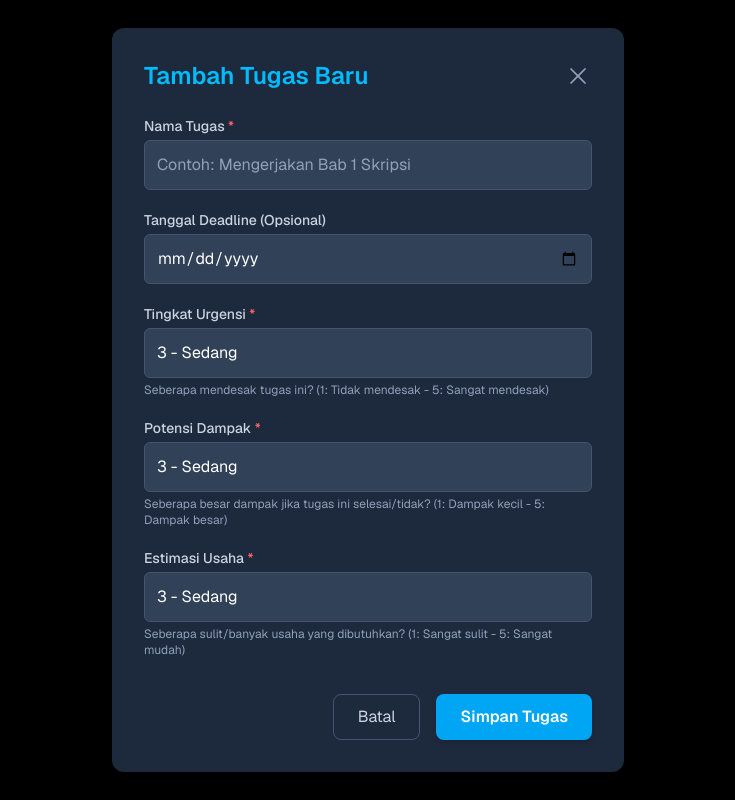
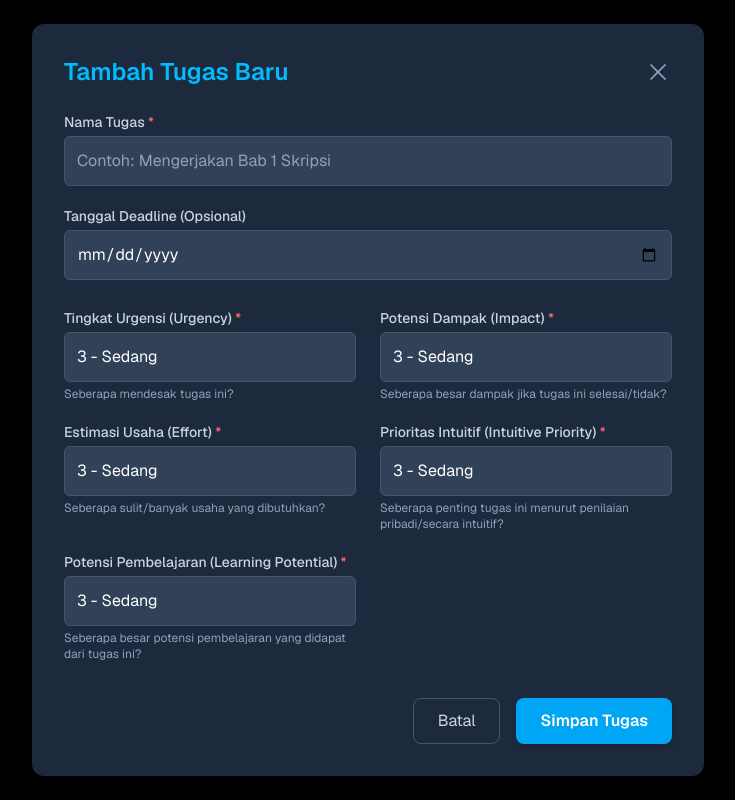
Before and after one commit to bluefl4mingo/SkripSync, a Next.js app: page / in a window 1280 px wide. Both pictures are taken after a click on the button "Tambah Tugas". Shown: the whole page, without its empty margins (272-1007 px from the left). Built offline with nearby package versions, Linux system fonts and the light colour scheme.

Commit message:
feat: update Ui and add more criteria

```diff
--- a/src/app/page.tsx
+++ b/src/app/page.tsx
@@ -4,7 +4,7 @@
 import { useState, useEffect, useCallback, FC } from 'react';
 import TaskModal from '../components/TaskModal';
 import TaskList from '../components/TaskList';
-import { PlusCircleIcon } from '@heroicons/react/24/outline';
+import { PlusCircleIcon, ListBulletIcon, FaceFrownIcon } from '@heroicons/react/24/outline';
 import ConfirmModal from '../components/ConfirmModal';
 
 export interface Task {
@@ -14,6 +14,8 @@
   urgency: number;
   impact: number;
   effort: number;
+  prioritylvl: number;
+  learningpoint: number;
   score: number;
 }
 
@@ -23,13 +25,17 @@
   urgency: string;
   impact: string;
   effort: string;
+  prioritylvl: string;
+  learningpoint: string;
 }
 
 // Weights untuk Weighted Scoring Model
 const WEIGHTS = {
-  urgency: 0.4,
-  impact: 0.4,
-  effort: 0.2,
+  urgency: 0.3,
+  impact: 0.3,
+  effort: 0.1,
+  prioritylvl: 0.2,
+  learningpoint: 0.1,
 };
 
 const HomePage: FC = () => {
@@ -70,11 +76,13 @@
     }
   }, [tasks, isClient]);
 
-  const calculatePriorityScore = useCallback((data: { urgency: string; impact: string; effort: string }) => {
+  const calculatePriorityScore = useCallback((data: { urgency: string; impact: string; effort: string; prioritylvl: string; learningpoint: string }) => {
     const score =
       parseInt(data.urgency, 10) * WEIGHTS.urgency +
       parseInt(data.impact, 10) * WEIGHTS.impact +
-      parseInt(data.effort, 10) * WEIGHTS.effort;
+      parseInt(data.effort, 10) * WEIGHTS.effort +
+      parseInt(data.prioritylvl, 10) * WEIGHTS.prioritylvl +
+      parseInt(data.learningpoint, 10) * WEIGHTS.learningpoint;
     return parseFloat(score.toFixed(2));
   }, []);
 
@@ -98,6 +106,8 @@
       urgency: taskData.urgency,
       impact: taskData.impact,
       effort: taskData.effort,
+      prioritylvl: taskData.prioritylvl,
+      learningpoint: taskData.learningpoint,
     });
 
     if (id) {
@@ -111,6 +121,8 @@
                 urgency: parseInt(taskData.urgency, 10),
                 impact: parseInt(taskData.impact, 10),
                 effort: parseInt(taskData.effort, 10),
+                prioritylvl: parseInt(taskData.prioritylvl, 10),
+                learningpoint: parseInt(taskData.learningpoint, 10),
                 score,
               }
             : task
@@ -124,6 +136,8 @@
         urgency: parseInt(taskData.urgency, 10),
         impact: parseInt(taskData.impact, 10),
         effort: parseInt(taskData.effort, 10),
+        prioritylvl: parseInt(taskData.prioritylvl, 10),
+        learningpoint: parseInt(taskData.learningpoint, 10),
         score,
       };
       setTasks(prevTasks => [...prevTasks, newTask]);
@@ -191,23 +205,30 @@
           </button>
         </div>
 
-        {isClient && <TaskList tasks={sortedTasks} onEditTask={handleOpenEditModal} onDeleteTask={handleDeleteRequest} />}
+        <div className="bg-slate-800/50 p-6 rounded-xl shadow-xl border border-slate-700">
+          <h2 className="text-3xl font-semibold text-sky-300 mb-6 flex items-center">
+            <ListBulletIcon className="h-8 w-8 mr-3 text-sky-400" />
+            Daftar Tugas
+          </h2>
+
+          {isClient && tasks.length > 0 && (
+            <TaskList tasks={sortedTasks} onEditTask={handleOpenEditModal} onDeleteTask={handleDeleteRequest} />
+          )}
 
           {!isClient && (
-            <div className="text-center text-slate-400 mt-10">
+            <div className="text-center text-slate-400 py-8">
               Memuat daftar tugas...
             </div>
           )}
 
           {isClient && tasks.length === 0 && (
-             <div className="text-center text-slate-400 mt-20 p-8 bg-slate-800 rounded-xl shadow-xl">
-                <svg xmlns="http://www.w3.org/2000/svg" fill="none" viewBox="0 0 24 24" strokeWidth={1.5} stroke="currentColor" className="w-16 h-16 mx-auto mb-4 text-sky-500">
-                    <path strokeLinecap="round" strokeLinejoin="round" d="M8.25 6.75h7.5M8.25 12h7.5m-7.5 5.25h7.5M3.75 6.75h.007v.008H3.75V6.75Zm.375 0a.375.375 0 1 1-.75 0 .375.375 0 0 1 .75 0ZM3.75 12h.007v.008H3.75V12Zm.375 0a.375.375 0 1 1-.75 0 .375.375 0 0 1 .75 0Zm-.375 5.25h.007v.008H3.75v-.008Zm.375 0a.375.375 0 1 1-.75 0 .375.375 0 0 1 .75 0Z" />
-                </svg>
-                <h2 className="text-2xl font-semibold mb-2">Belum Ada Tugas</h2>
-                <p className="text-slate-300">Mulai tambahkan tugas pertama untuk diprioritaskan!</p>
+              <div className="text-center text-slate-400 py-10">
+                  <FaceFrownIcon className="h-16 w-16 mb-4 text-slate-400 mx-auto" />
+                  <h3 className="text-xl font-semibold mb-2 text-slate-300">Belum Ada Tugas</h3>
+                  <p className="text-slate-400">Mulai tambahkan tugas pertama untuk diprioritaskan!</p>
               </div>
           )}
+        </div>
       </main>
 
       {isTaskModalOpen && (
--- a/src/components/ConfirmModal.tsx
+++ b/src/components/ConfirmModal.tsx
@@ -38,7 +38,7 @@
     <div className="fixed inset-0 bg-black bg-opacity-80 flex items-center justify-center p-4 z-50 transition-opacity duration-300 ease-in-out">
       <div className="bg-slate-800 p-6 sm:p-8 rounded-xl shadow-2xl w-full max-w-md transform transition-all duration-300 ease-in-out scale-100 opacity-100">
         <div className="flex justify-between items-center mb-4">
-          <h2 className="text-xl font-semibold text-amber-400 flex items-center">
+          <h2 className="text-xl font-semibold text-amber-400/90 flex items-center">
             <ExclamationTriangleIcon className="h-6 w-6 mr-2 text-amber-400" />
             {title}
           </h2>
@@ -55,7 +55,7 @@
           <button
             type="button"
             onClick={onConfirm}
-            className="px-5 py-2.5 bg-red-600 hover:bg-red-700 text-white font-semibold rounded-lg shadow-md hover:shadow-lg transition-all text-sm hover:cursor-pointer"
+            className="px-5 py-2.5 bg-red-500/70 hover:bg-red-500 text-white font-semibold rounded-lg shadow-md hover:shadow-lg transition-all text-sm hover:cursor-pointer"
           >
             Ya, Hapus
           </button>
--- a/src/components/TaskItem.tsx
+++ b/src/components/TaskItem.tsx
@@ -1,5 +1,5 @@
 import { FC } from 'react';
-import { CalendarDaysIcon, SparklesIcon, PencilSquareIcon, TrashIcon } from '@heroicons/react/24/outline';
+import { CalendarDaysIcon, SparklesIcon, PencilSquareIcon, TrashIcon, InformationCircleIcon } from '@heroicons/react/24/outline';
 import { Task } from '../app/page';
 
 interface TaskItemProps {
@@ -27,31 +27,24 @@
     return 'bg-red-500/20 text-red-200 border-red-500/30';
   };
 
-  const getPillColorReversed = (value: number): string => {
-    if (value === 5) return 'bg-teal-500/20 text-teal-200 border-teal-500/30';
-    if (value === 4) return 'bg-green-500/20 text-green-200 border-green-500/30';
-    if (value === 3) return 'bg-yellow-500/20 text-yellow-200 border-yellow-500/30';
-    if (value === 2) return 'bg-orange-500/20 text-orange-200 border-yellow-500/30';
-    return 'bg-red-500/20 text-red-200 border-red-500/30';
-  };
-
-  const getPillText = (value: number, type: 'urgency' | 'impact' | 'effort'): string => {
+  const getPillText = (value: number, type: 'urgency' | 'impact' | 'effort' | 'prioritylvl' | 'learningpoint'): string => {
     const scale: { [key: number]: string } = {
-      1: type === 'effort' ? 'Sangat Sulit' : (type === 'urgency' ? 'Tidak Mendesak' : 'Kecil'),
-      2: type === 'effort' ? 'Tinggi' : 'Rendah',
+      1: type === 'effort' ? 'Sangat Sulit' : (type === 'urgency' ? 'Tidak Mendesak' : (type === 'prioritylvl' ? 'Sangat Rendah' : 'Sangat Kecil')),
+      2: type === 'effort' ? 'Tinggi' : (type === 'learningpoint' ? 'Kecil' : 'Rendah'),
       3: 'Sedang',
-      4: type === 'effort' ? 'Rendah' : 'Tinggi',
-      5: type === 'effort' ? 'Sangat Mudah' : (type === 'urgency' ? 'Sangat Mendesak' : 'Besar')
+      4: type === 'effort' ? 'Rendah' : (type === 'learningpoint' ? 'Besar' : 'Tinggi'),
+      5: type === 'effort' ? 'Sangat Mudah' : (type === 'urgency' ? 'Sangat Mendesak' : (type === 'prioritylvl' ? 'Sangat Tinggi' : 'Sangat Besar')),
     };
     return scale[value] || 'N/A';
   };
 
   return (
-    <div className="bg-slate-800/70 border border-slate-700 p-5 rounded-xl shadow-lg hover:shadow-sky-500/20 hover:shadow-md transition-shadow duration-200">
-      <div className="flex flex-col sm:flex-row justify-between items-start mb-3">
+    <div className="bg-slate-800/70 border border-slate-700 p-5 rounded-xl shadow-lg hover:shadow-sky-500/20 hover:shadow-md transition-shadow duration-250">
+      <div className="flex flex-col sm:flex-row justify-between items-center mb-3">
         <div className="flex-grow mb-2 sm:mb-0">
-            <h3 className="text-xl font-semibold text-sky-200 break-all">
-            {task.taskName}
+            <h3 className="flex text-xl font-semibold text-sky-200 break-all items-center">
+              <InformationCircleIcon className="h-5 w-5 mr-2 text-sky-300"/>
+              {task.taskName}
             </h3>
         </div>
         <div className="flex items-center space-x-2 flex-shrink-0">
@@ -88,17 +81,27 @@
       <div className="grid grid-cols-1 sm:grid-cols-3 gap-3 text-sm">
         <div className={`flex items-center p-2.5 rounded-md border ${getPillColor(task.urgency)}`}>
           <div>
-            <span className="font-semibold">Urgensi:</span> {getPillText(task.urgency, 'urgency')} ({task.urgency})
+            <span className="font-semibold">Urgency:</span> {getPillText(task.urgency, 'urgency')} ({task.urgency})
           </div>
         </div>
         <div className={`flex items-center p-2.5 rounded-md border ${getPillColor(task.impact)}`}>
           <div>
-            <span className="font-semibold">Dampak:</span> {getPillText(task.impact, 'impact')} ({task.impact})
+            <span className="font-semibold">Impact:</span> {getPillText(task.impact, 'impact')} ({task.impact})
           </div>
         </div>
-        <div className={`flex items-center p-2.5 rounded-md border ${getPillColorReversed(task.effort)}`}>
+        <div className={`flex items-center p-2.5 rounded-md border ${getPillColor(task.effort)}`}>
           <div>
-            <span className="font-semibold">Usaha:</span> {getPillText(task.effort, 'effort')} ({task.effort})
+            <span className="font-semibold">Effort:</span> {getPillText(task.effort, 'effort')} ({task.effort})
+          </div>
+        </div>
+        <div className={`flex items-center p-2.5 rounded-md border ${getPillColor(task.prioritylvl)}`}>
+          <div>
+            <span className="font-semibold">Intuitive Priority:</span> {getPillText(task.prioritylvl, 'prioritylvl')} ({task.prioritylvl})
+          </div>
+        </div>
+        <div className={`flex items-center p-2.5 rounded-md border ${getPillColor(task.learningpoint)}`}>
+          <div>
+            <span className="font-semibold">Learning Potential:</span> {getPillText(task.learningpoint, 'learningpoint')} ({task.learningpoint})
           </div>
         </div>
       </div>
--- a/src/components/TaskModal.tsx
+++ b/src/components/TaskModal.tsx
@@ -11,8 +11,8 @@
   editingTask: Task | null;
 }
 
-interface Criterion {
-  id: 'urgency' | 'impact' | 'effort';
+interface CriterionInput {
+  id: 'urgency' | 'impact' | 'effort' | 'prioritylvl' | 'learningpoint';
   label: string;
   value: string;
   setter: (value: string) => void;
@@ -25,6 +25,8 @@
   const [urgency, setUrgency] = useState<string>('3');
   const [impact, setImpact] = useState<string>('3');
   const [effort, setEffort] = useState<string>('3');
+  const [prioritylvl, setPrioritylvl] = useState<string>('3');
+  const [learningpoint, setLearningpoint] = useState<string>('3');
   const [error, setError] = useState<string>('');
 
   const SUBMIT_BUTTON_ID = "task-modal-submit-button";
@@ -36,12 +38,16 @@
       setUrgency(String(editingTask.urgency));
       setImpact(String(editingTask.impact));
       setEffort(String(editingTask.effort));
+      setPrioritylvl(String(editingTask.prioritylvl));
+      setLearningpoint(String(editingTask.learningpoint));
     } else {
       setTaskName('');
       setDeadline('');
       setUrgency('3');
       setImpact('3');
       setEffort('3');
+      setPrioritylvl('3');
+      setLearningpoint('3');
     }
     setError('');
   }, [editingTask, isOpen]);
@@ -69,7 +75,7 @@
     return () => {
       window.removeEventListener('keydown', handleKeyDown);
     };
-  }, [isOpen, onClose, onSaveTask, editingTask, taskName, deadline, urgency, impact, effort]);
+  }, [isOpen, onClose, onSaveTask, editingTask, taskName, deadline, urgency, impact, effort, prioritylvl, learningpoint]);
 
   const handleSubmit = (e: FormEvent<HTMLFormElement>) => {
     e.preventDefault();
@@ -78,15 +84,17 @@
       return;
     }
 
-    onSaveTask({ taskName, deadline, urgency, impact, effort }, editingTask?.id);
+    onSaveTask({ taskName, deadline, urgency, impact, effort, prioritylvl, learningpoint }, editingTask?.id);
   };
 
   if (!isOpen) return null;
 
-  const criteria: Criterion[] = [
-    { id: 'urgency', label: 'Tingkat Urgensi', value: urgency, setter: setUrgency, help: "Seberapa mendesak tugas ini? (1: Tidak mendesak - 5: Sangat mendesak)" },
-    { id: 'impact', label: 'Potensi Dampak', value: impact, setter: setImpact, help: "Seberapa besar dampak jika tugas ini selesai/tidak? (1: Dampak kecil - 5: Dampak besar)" },
-    { id: 'effort', label: 'Estimasi Usaha', value: effort, setter: setEffort, help: "Seberapa sulit/banyak usaha yang dibutuhkan? (1: Sangat sulit - 5: Sangat mudah)" },
+  const criteria: CriterionInput[] = [
+    { id: 'urgency', label: 'Tingkat Urgensi (Urgency)', value: urgency, setter: setUrgency, help: "Seberapa mendesak tugas ini?" },
+    { id: 'impact', label: 'Potensi Dampak (Impact)', value: impact, setter: setImpact, help: "Seberapa besar dampak jika tugas ini selesai/tidak?" },
+    { id: 'effort', label: 'Estimasi Usaha (Effort)', value: effort, setter: setEffort, help: "Seberapa sulit/banyak usaha yang dibutuhkan?" },
+    { id: 'prioritylvl', label: 'Prioritas Intuitif (Intuitive Priority)', value: prioritylvl, setter: setPrioritylvl, help: "Seberapa penting tugas ini menurut penilaian pribadi/secara intuitif?" },
+    { id: 'learningpoint', label: 'Potensi Pembelajaran (Learning Potential)', value: learningpoint, setter: setLearningpoint, help: "Seberapa besar potensi pembelajaran yang didapat dari tugas ini?" },
   ];
 
   const modalTitle = editingTask ? "Edit Tugas" : "Tambah Tugas Baru";
@@ -94,7 +102,7 @@
 
   return (
     <div className="fixed inset-0 bg-black bg-opacity-75 flex items-center justify-center p-4 z-50 transition-opacity duration-300 ease-in-out">
-      <div className="bg-slate-800 p-6 sm:p-8 rounded-xl shadow-2xl w-full max-w-lg transform transition-all duration-300 ease-in-out scale-100 opacity-100">
+      <div className="bg-slate-800 p-6 sm:p-8 rounded-xl shadow-2xl w-2xl max-w-full transform transition-all duration-300 ease-in-out scale-100 opacity-100">
         <div className="flex justify-between items-center mb-6">
           <h2 className="text-2xl font-semibold text-sky-400">{modalTitle}</h2>
           <button onClick={onClose} className="text-slate-400 hover:text-slate-200 hover:cursor-pointer transition-colors">
@@ -134,6 +142,7 @@
             />
           </div>
 
+          <div className="grid grid-cols-1 sm:grid-cols-2 gap-x-6 gap-y-5 pt-2">
             {criteria.map(criterion => (
               <div key={criterion.id}>
                 <label htmlFor={criterion.id} className="block text-sm font-medium text-slate-300 mb-1">
@@ -148,8 +157,8 @@
                   {[1, 2, 3, 4, 5].map(val => (
                     <option key={val} value={String(val)} className="bg-slate-700 text-white">
                       {val} - {
-                      val === 1 ? (criterion.id === 'effort' ? 'Sangat Sulit' : (criterion.id === 'urgency' ? 'Tidak Mendesak' : 'Dampak Kecil')) :
-                      val === 5 ? (criterion.id === 'effort' ? 'Sangat Mudah' : (criterion.id === 'urgency' ? 'Sangat Mendesak' : 'Dampak Besar')) :
+                        val === 1 ? (criterion.id === 'effort' ? 'Sangat Sulit' : (criterion.id === 'urgency' ? 'Tidak Mendesak' : (criterion.id === 'impact' ? 'Dampak Kecil' : (criterion.id === 'prioritylvl' ? 'Sangat Rendah' : 'Sangat Kecil')))) :
+                        val === 5 ? (criterion.id === 'effort' ? 'Sangat Mudah' : (criterion.id === 'urgency' ? 'Sangat Mendesak' : (criterion.id === 'impact' ? 'Dampak Besar' : (criterion.id === 'prioritylvl' ? 'Sangat Tinggi' : 'Sangat Besar')))) :
                         (val === 2 ? 'Rendah' : (val === 3 ? 'Sedang' : 'Tinggi'))
                       }
                     </option>
@@ -158,6 +167,7 @@
                 <p className="text-xs text-slate-400 mt-1">{criterion.help}</p>
               </div>
             ))}
+          </div>
 
           <div className="flex justify-end space-x-4 pt-4">
             <button
```
Lines whose indentation alone changed are shown as unchanged.
